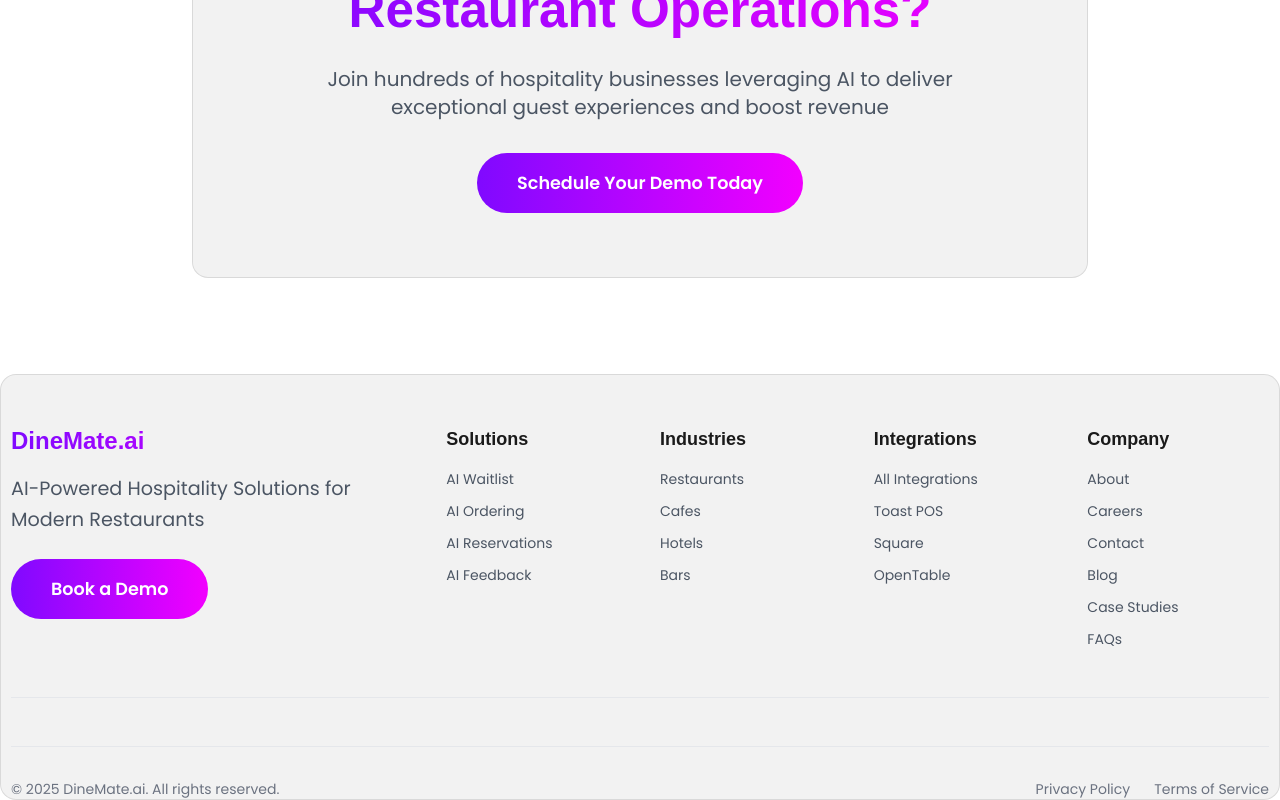
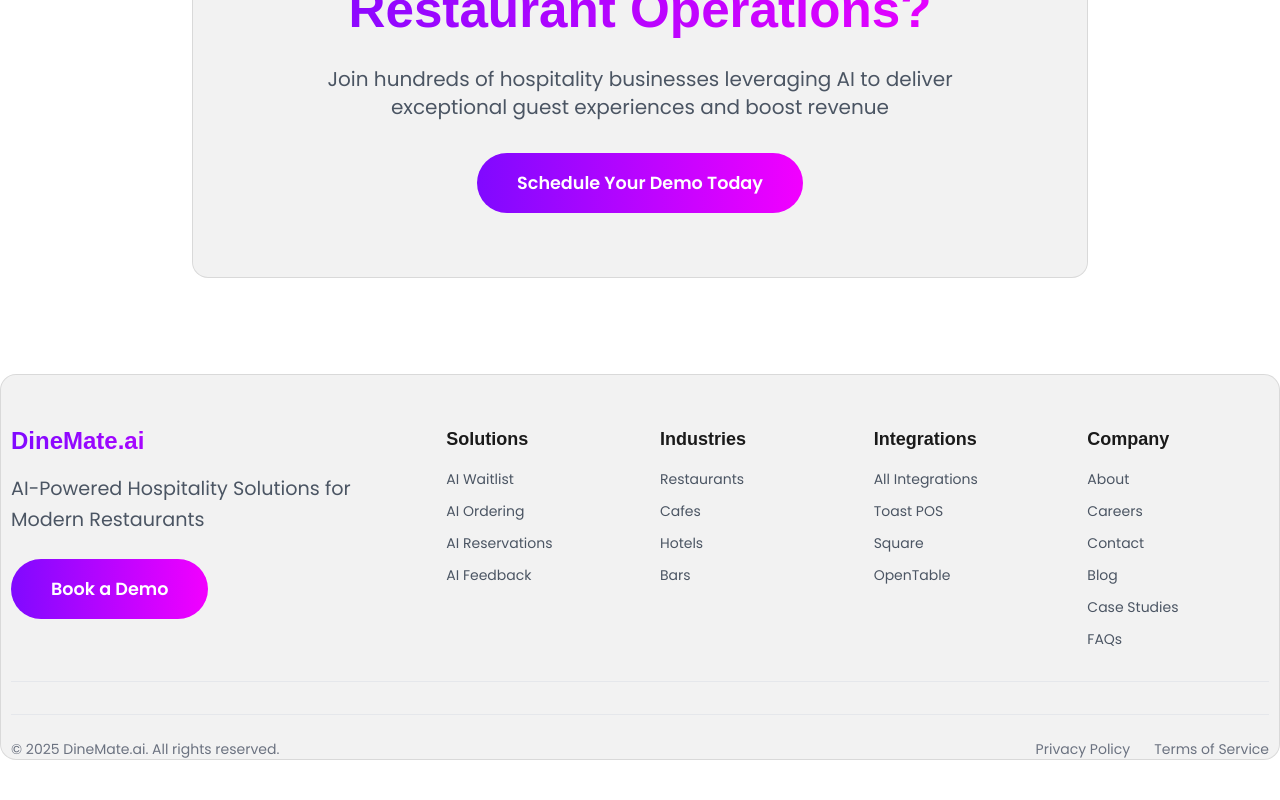
Before and after one commit to surajattackcapital-web/dinemate, a Next.js app: page / in a window 1280 px wide. Shown: the part 5989-6789 px from the top of the page. After the commit the page ends 6749 px from the top, so only its background shows below. Built offline with nearby package versions, Linux system fonts and the light colour scheme; no server answers; a web font is replaced by a local one.

Commit message:
Reduce space below footer by decreasing padding and margins

```diff
--- a/components/Footer.tsx
+++ b/components/Footer.tsx
@@ -3,9 +3,9 @@ import Link from 'next/link';
 export default function Footer() {
   return (
     <footer className="background-glass mt-12 pt-[50px]">
-      <div className="wrapper pb-16">
+      <div className="wrapper pb-8">
         {/* Top Section with Brand */}
-        <div className="grid grid-cols-1 lg:grid-cols-3 gap-12 mb-12 pb-12 border-b border-gray-200">
+        <div className="grid grid-cols-1 lg:grid-cols-3 gap-12 mb-8 pb-8 border-b border-gray-200">
           <div className="lg:col-span-1">
             <h3 className="text-2xl font-bold gradient-text mb-4">DineMate.ai</h3>
             <p className="text-gray-600 mb-6 leading-relaxed">
@@ -138,7 +138,7 @@ export default function Footer() {
           </div>
         </div>
 
-        <div className="border-t border-gray-200 pt-8 flex flex-col md:flex-row justify-between items-center gap-4">
+        <div className="border-t border-gray-200 pt-6 flex flex-col md:flex-row justify-between items-center gap-4">
           <p className="text-gray-500 text-sm">
             &copy; {new Date().getFullYear()} DineMate.ai. All rights reserved.
           </p>
```
